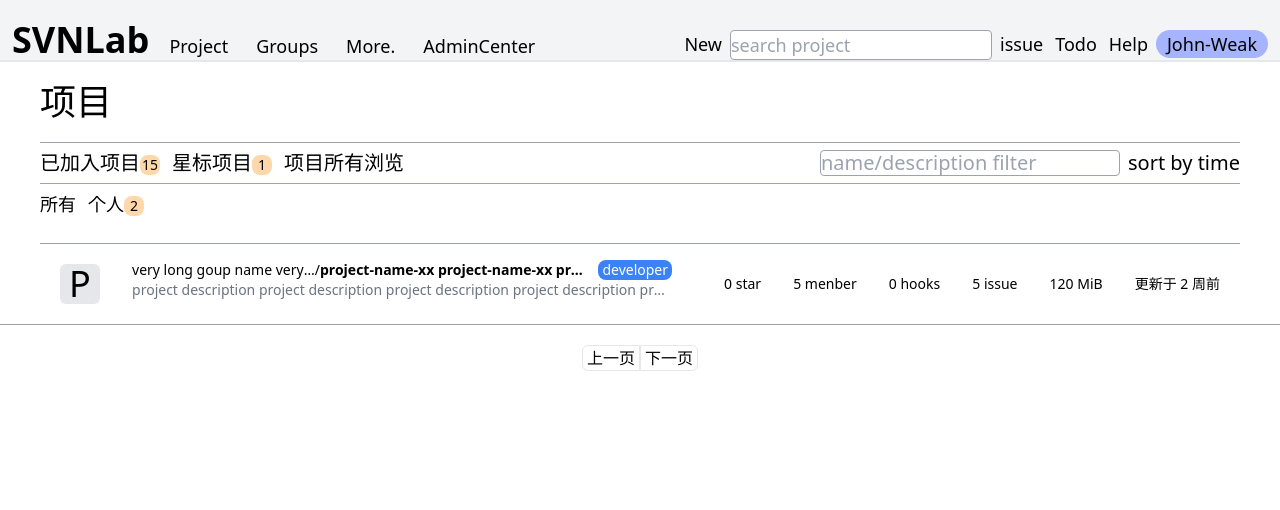
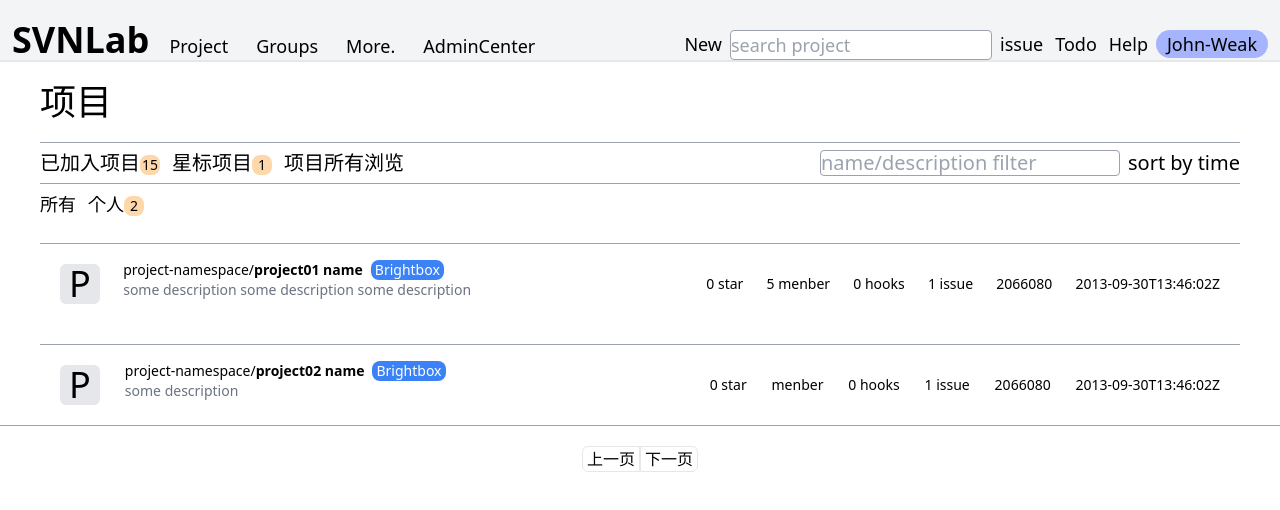
Before and after one commit to tujiapeng/SVNLab, a Vue app: page / in a window 1280 px wide. Shown: the top 510 px of the page. Built offline with nearby package versions, Linux system fonts and the light colour scheme.

Commit message:
add fake api data to project list

```diff
--- a/src/components/ProjectList.vue
+++ b/src/components/ProjectList.vue
@@ -1,11 +1,8 @@
 <template>
   <!-- project list holder -->
-  <div class="mt-5 mx-10 divide-y divide-gray-400">
+  <!-- <div class="mt-5 mx-10 divide-y divide-gray-400"> -->
     <!-- project 01 -->
-    <ul
-      id="project-list"
-      class="mx-5 flex h-20 items-center justify-between"
-    >
+    <ul id="project-list" class="mx-5 flex h-20 items-center justify-between">
       <!-- li 4 project row 1 -->
       <li>
         <!-- column 1 avator -->
@@ -21,73 +18,76 @@
         <div class="mx-5 h-12 text-sm truncate">
           <!-- upper line -->
           <div class="flex">
-            <a class="max-w-min truncate" href=""
-              >very long goup name very long goup name very long goup name very
-              long goup name very long goup name
+            <a class="max-w-min truncate" :href="namespaceUrl"
+              >{{ namesapce }}
             </a>
             <span>/</span>
-            <a class="max-w-min truncate font-bold" href="">
-              project-name-xx project-name-xx project-name-xx project-name-xx
-              project-name-xx project-name-xx project-name-xx project-name-xx
-              project-name-xx
+            <a class="max-w-min truncate font-bold" :href="web_url">
+              {{ projectName }}
             </a>
             <span
-              class="
-                ml-2
-                bg-blue-500
-                px-1
-                rounded-lg
-                text-center text-white
-              "
-              >developer</span
+              class="ml-2 bg-blue-500 px-1 rounded-lg text-center text-white"
+              >{{ role }}</span
             >
           </div>
           <!-- description text -->
           <div>
             <p class="truncate text-gray-500">
-              project description project description project description
-              project description project description project description
-              project description project description project description
-              project description
+              {{ description }}
             </p>
           </div>
         </div>
       </li>
       <!-- column 3 info -->
       <li class="ml-5 text-sm">
-        <p>0 star</p>
+        <p>{{ star_count }} star</p>
       </li>
       <!-- column 4 -->
       <li class="ml-5 text-sm">
         <div>
-          <p>5 menber</p>
+          <p>{{ member_count }} menber</p>
         </div>
       </li>
       <li class="ml-5 text-sm">
-          <p>0 hooks</p>
+        <p>{{ webhooks_acount }} hooks</p>
       </li>
       <!-- column 5 -->
       <li class="ml-5 text-sm">
         <div>
-          <a href="">5 issue</a>
+          <a href="">{{ open_issues_count }} issue</a>
         </div>
       </li>
       <!-- column 6 -->
       <li class="ml-5 text-sm">
         <div>
-          <a href="">120 MiB</a>
+          <a href="">{{ repository_size }}</a>
         </div>
       </li>
       <!-- column 7 -->
       <li class="ml-5 text-sm">
         <div>
-          <p>更新于 2 周前</p>
+          <p>{{ last_activity_on }}</p>
         </div>
       </li>
     </ul>
-  </div>
+  <!-- </div> -->
 </template>
 
-<script setup></script>
+<script setup>
+defineProps([
+  "projectName",
+  "namesapce",
+  "namespaceUrl",
+  "web_url",
+  "role",
+  "description",
+  "star_count",
+  "member_count",
+  "webhooks_acount",
+  "open_issues_count",
+  "repository_size",
+  "last_activity_on",
+]);
+</script>
 
 <style></style>
--- a/src/components/Projects.vue
+++ b/src/components/Projects.vue
@@ -12,7 +12,22 @@
         <!-- 项目筛选器 -->
         <ProjectFilter />
         <!-- 项目列表 -->
-        <ProjectList />
+        <div v-for="project in projectList" :key="project.id" class="mt-5 mx-10 divide-y divide-gray-400">
+          <ProjectList
+          :projectName="project.name"
+          :namesapce="project.namespace"
+          :namespaceUrl="project._links.namesapce"
+          :web_url="project.web_url"
+          :role="project.owner.name"
+          :description="project.description"
+          :star_count="project.star_count"
+          :member_count="project.member_count"
+          :webhooks_acount="project.webhooks_acount"
+          :open_issues_count="project.open_issues_count"
+          :repository_size="project.statistics.repository_size"
+          :last_activity_on="project.last_activity_on"
+          />
+        </div>
         <!-- 页码 -->
         <Pagenation />
       </main>
@@ -24,6 +39,85 @@
 import ProjectFilter from './ProjectFilter.vue';
 import ProjectList from './ProjectList.vue';
 import Pagenation from './Pagenation.vue';
+
+const projectList = [
+  {
+    id: 4,
+    description: "some description some description some description",
+    http_url_to_repo: "http://example.com/diaspora/diaspora-client.git",
+    web_url: "http://10.114.10.150/production/svnadmin/",
+    topics: ["example", "doc"],
+    name: "project01 name",
+    path: "project01-name",
+    namespace: "project-namespace",
+    name_with_namespace: "project-namespace/project01-name",
+    avatar_url: "http://example.com/uploads/project/avatar/4/uploads/avatar.png",
+    created_at: "2013-09-30T13:46:02Z",
+    last_activity_on: "2013-09-30T13:46:02Z",
+    star_count: 0,
+    member_count: 5,
+    issues_enabled: true,
+    open_issues_count: 1,
+    webhooks_enabled: false,
+    webhooks_acount: 0,
+    owner: {
+      id: 4,
+      name: "Brightbox",
+      created_at: "2013-09-30T13:46:02Z"
+    },
+    _links: {
+      self: "http://example.com/api/v4/projects",
+      namespace: "http://example.com/api/v4/projects/1/issues",
+      issues: "http://example.com/api/v4/projects/1/issues",
+      webhooks: "http://example.com/api/v4/projects/1/webhooks",
+      labels: "http://example.com/api/v4/projects/1/labels",
+      members: "http://example.com/api/v4/projects/1/members"
+    },
+    statistics: {
+      commit_count: 12,
+      storage_size: 2066080,
+      repository_size: 2066080,
+      wiki_size : 0,
+    },
+  },
+  {
+    id: 5,
+    description: "some description",
+    http_url_to_repo: "http://example.com/diaspora/diaspora-client.git",
+    web_url: "http://10.114.10.150/production/svnadmin/",
+    topics: ["example", "doc"],
+    name: "project02 name",
+    path: "project02-name",
+    namespace: "project-namespace",
+    name_with_namespace: "project-namespace/project01-name",
+    avatar_url: "http://example.com/uploads/project/avatar/4/uploads/avatar.png",
+    created_at: "2013-09-30T13:46:02Z",
+    last_activity_on: "2013-09-30T13:46:02Z",
+    star_count: 0,
+    issues_enabled: true,
+    open_issues_count: 1,
+    webhooks_enabled: false,
+    webhooks_acount: 0,
+    owner: {
+      id: 4,
+      name: "Brightbox",
+      created_at: "2013-09-30T13:46:02Z"
+    },
+    _links: {
+      self: "http://example.com/api/v4/projects",
+      issues: "http://example.com/api/v4/projects/1/issues",
+      webhooks: "http://example.com/api/v4/projects/1/webhooks",
+      labels: "http://example.com/api/v4/projects/1/labels",
+      members: "http://example.com/api/v4/projects/1/members"
+    },
+    statistics: {
+      commit_count: 12,
+      storage_size: 2066080,
+      repository_size: 2066080,
+      wiki_size : 0,
+    },
+  },
+]
 </script>
 
 <style></style>
```
Also changed, not shown: src/components/Header.vue (+4 -16 lines), src/components/Pagenation.vue (+2 -12 lines).
